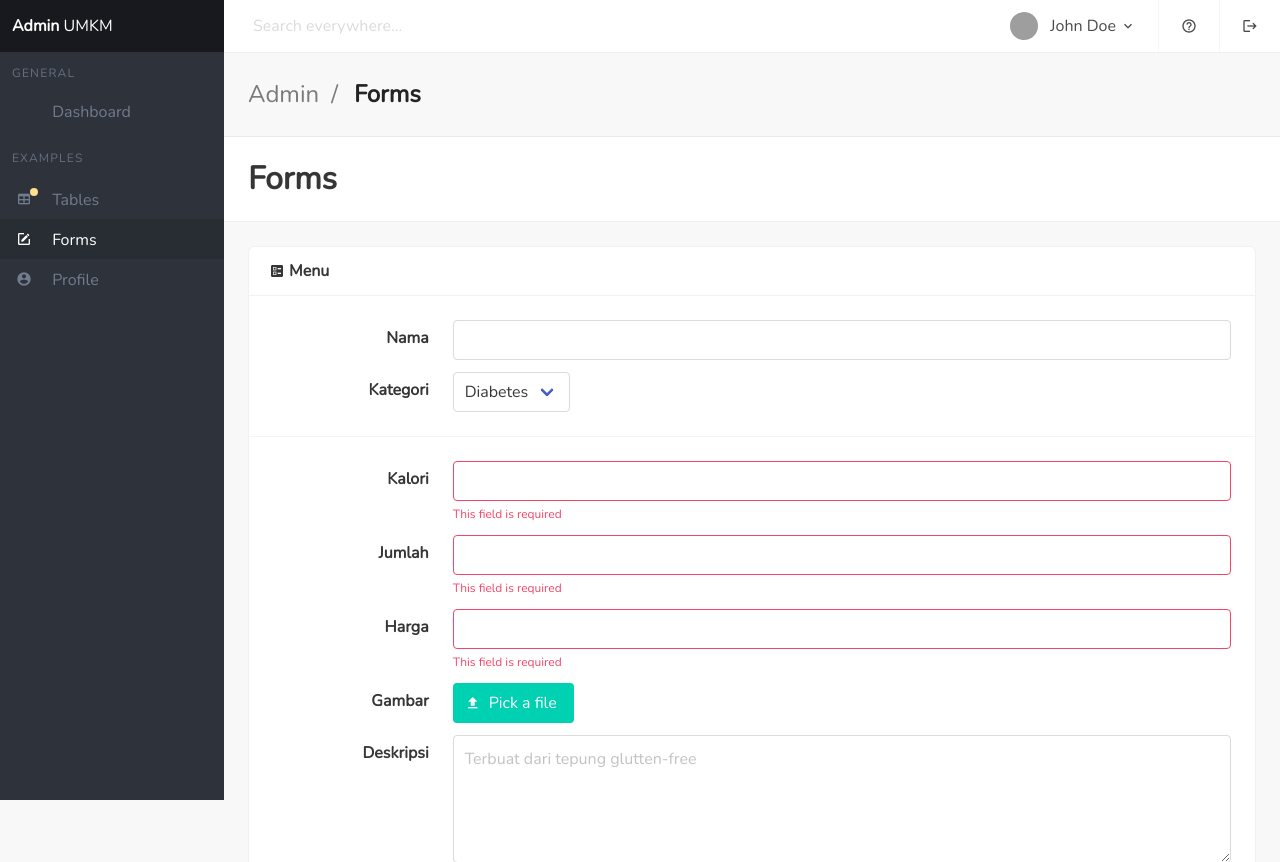
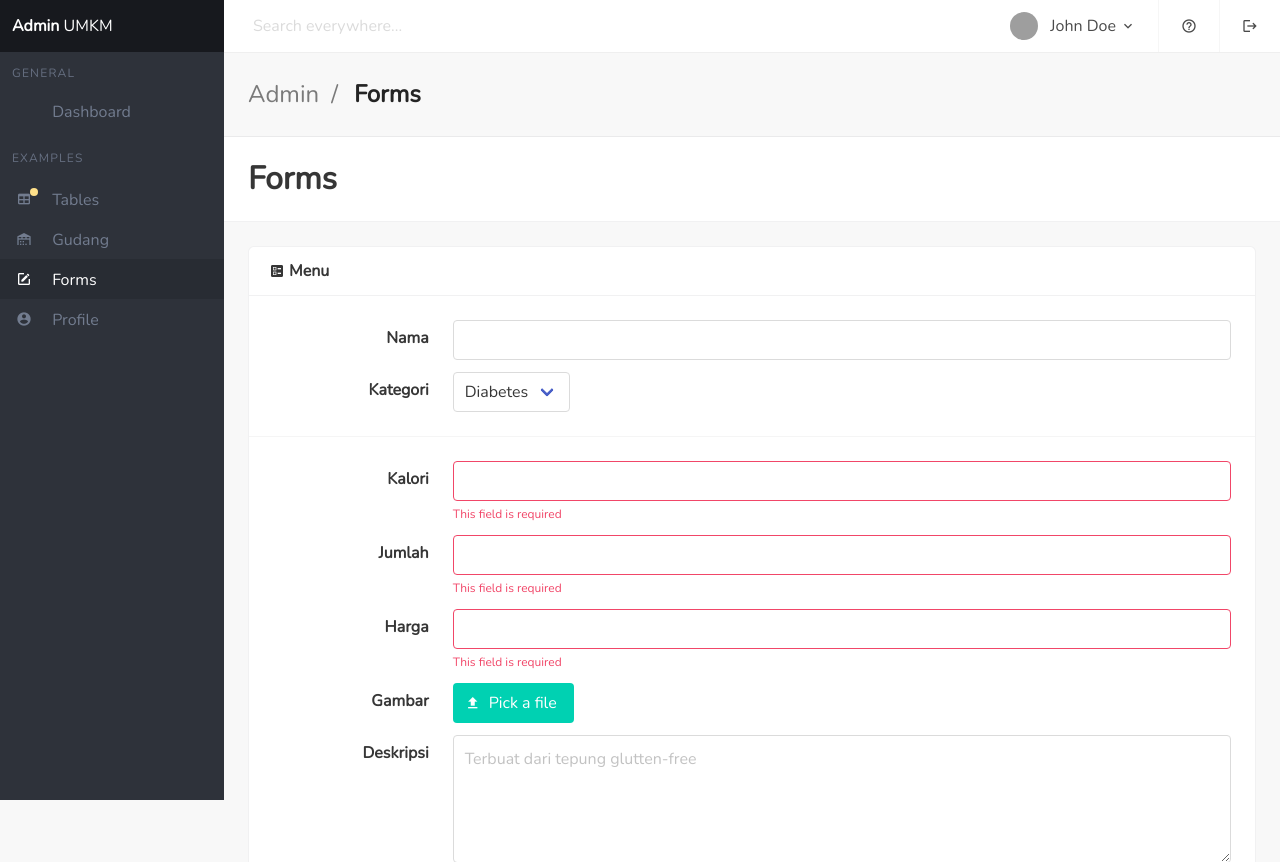
Before and after one commit to adeindra6/sekar, a PHP site: page /sekar/DashboardUMKM/demo/forms.php in a window 1280 px wide. Shown: the top 862 px of the page. Run offline with PHP 8.4, Linux system fonts and the light colour scheme; the visitor is signed in with stand-in values (Sample User, id 1); some libraries are stand-ins or nearby versions; grey boxes are pictures that could not be loaded.

Commit message:
Add Gudang menu to sidebar on all page

```diff
--- a/DashboardUMKM/demo/forms.php
+++ b/DashboardUMKM/demo/forms.php
@@ -139,6 +139,12 @@
           <a href="tables.php" class="has-icon">
             <span class="icon has-update-mark"><i class="mdi mdi-table"></i></span>
             <span class="menu-item-label">Tables</span>
+          </a>
+        </li>
+        <li>
+          <a href="gudang.php" class="has-icon">
+            <span class="icon"><i class="mdi mdi-warehouse"></i></span>
+            <span class="menu-item-label">Gudang</span>
           </a>
         </li>
         <li>
--- a/DashboardUMKM/demo/profile.php
+++ b/DashboardUMKM/demo/profile.php
@@ -139,6 +139,12 @@
           <a href="tables.php" class="has-icon">
             <span class="icon has-update-mark"><i class="mdi mdi-table"></i></span>
             <span class="menu-item-label">Tables</span>
+          </a>
+        </li>
+        <li>
+          <a href="gudang.php" class="has-icon">
+            <span class="icon"><i class="mdi mdi-warehouse"></i></span>
+            <span class="menu-item-label">Gudang</span>
           </a>
         </li>
         <li>
--- a/DashboardUMKM/demo/tables.php
+++ b/DashboardUMKM/demo/tables.php
@@ -138,6 +138,12 @@
           <a href="tables.php" class="is-active has-icon">
             <span class="icon has-update-mark"><i class="mdi mdi-table"></i></span>
             <span class="menu-item-label">Tables</span>
+          </a>
+        </li>
+        <li>
+          <a href="gudang.php" class="has-icon">
+            <span class="icon"><i class="mdi mdi-warehouse"></i></span>
+            <span class="menu-item-label">Gudang</span>
           </a>
         </li>
         <li>
```
